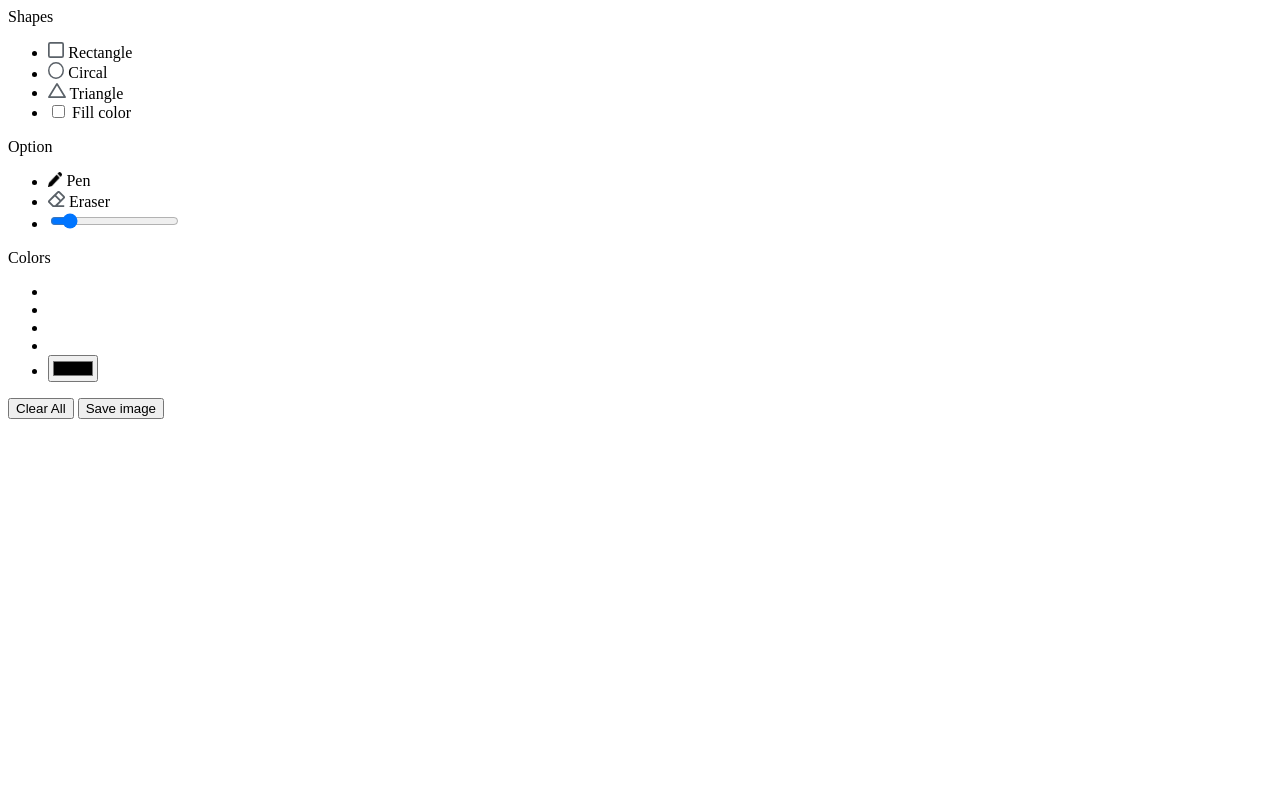
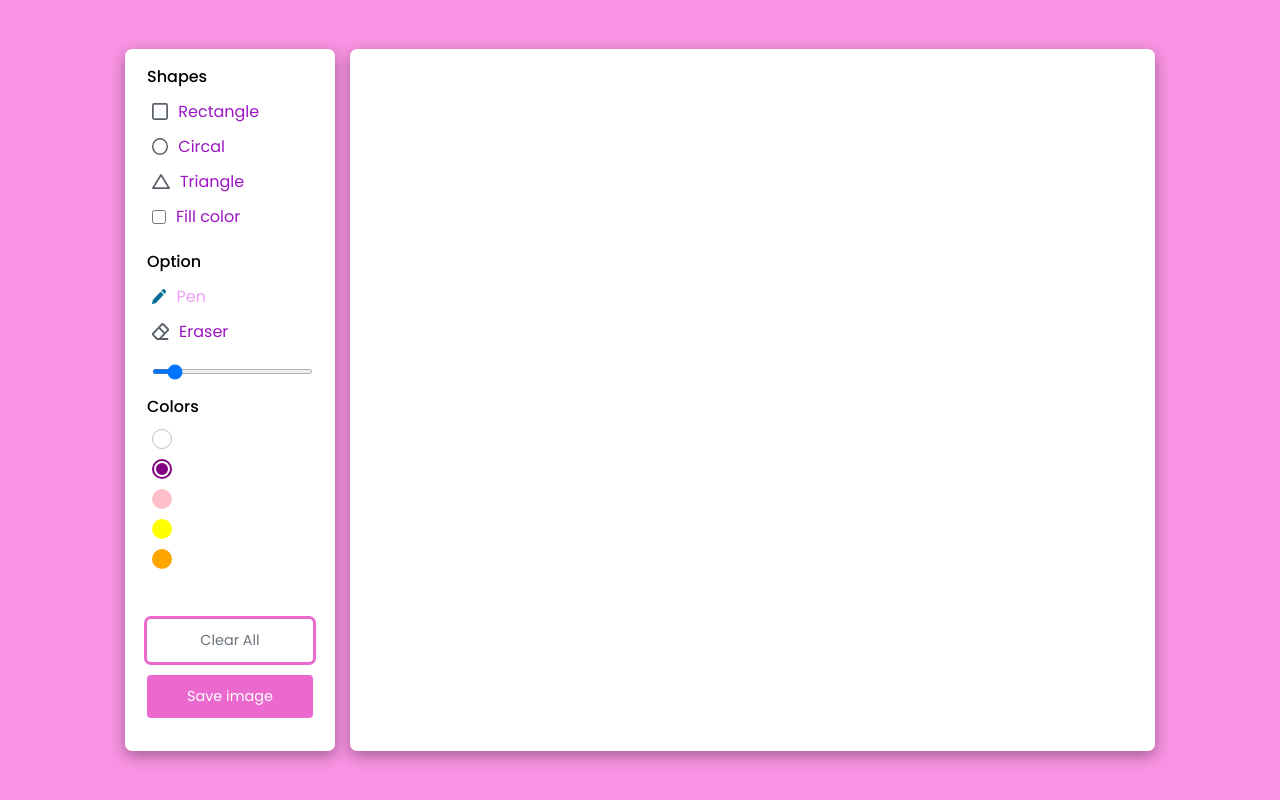
Before and after one commit to shamssar/Drawing-App, a plain HTML site: page index.html in a window 1280 px wide. Drawn offline with Linux system fonts and the light colour scheme.

Commit message:
finish styling

```diff
--- a/index.html
+++ b/index.html
@@ -59,6 +59,7 @@
                     <li class="option selected"></li>
                     <li class="option"></li>
                     <li class="option"></li>
+                    <li class="option"></li>
                     <li class="option">
                         <input type="color" id="color-picker" value="#0000">
                     </li>
--- a/style.css
+++ b/style.css
@@ -0,0 +1,148 @@
+@import url('https://fonts.googleapis.com/css2?family=Poppins:wght@400;500;600&display=swap');
+*{
+  margin: 0;
+  padding: 0;
+  box-sizing: border-box;
+  font-family: 'Poppins', sans-serif;
+}
+body{
+    display: flex;
+    align-items: center;
+    justify-content: center;
+    min-height: 100vh;
+    background: #f987e0e4;
+}
+.container{
+    display: flex;
+    width: 100%;
+    gap: 15px;
+    padding: 10px;
+    max-width: 1050px;
+}
+section {
+    background: #fff;
+    border-radius: 7px;
+    box-shadow: rgb(0,0,0,0.35) 0px 5px 15px;
+}
+.tools-board{
+    width: 210px;
+    padding: 15px 22px 0;
+}
+.tools-board .row{
+    margin-bottom: 20px;
+  }
+  .row .options{
+list-style: none;
+margin: 10px 0 0 5px;
+  }
+  .row .options .option{
+    display: flex;
+    cursor: pointer;
+    align-items: center;
+    margin-bottom: 10px;
+  }
+  .option:is(:hover, .active) img{
+    filter: invert(17%) sepia(90%) saturate(3000%) hue-rotate(900deg) brightness(100%) contrast(100%);
+  }
+  .option :where(span, label){
+    color: #9d15c3;
+    cursor: pointer;
+    padding-left: 10px;
+  }
+  .option:is(:hover, .active) :where(span, label){
+    color: #db14ed69;
+  }
+  .option #fill-color{
+    cursor: pointer;
+    height: 14px;
+    width: 14px;
+  }
+  #fill-color:checked ~ label{
+  color: #db14ed69;
+}
+.option #size-slider{
+    width: 100%;
+    height: 5px;
+    margin-top: 15px;
+}
+.colors .option{
+    display: flex;
+    justify-content: space-between;
+}
+.colors .option{
+    height: 20px;
+    width: 20px;
+    border-radius: 50%;
+    margin-top: 3px;
+    position: relative;
+  }
+  .colors .option:nth-child(1){
+    background-color: #fff;
+    border: 1px solid #bfbfbf;
+
+  }
+  .colors .option:nth-child(2){
+    background-color: purple;
+
+  }
+  .colors .option:nth-child(3){
+    background-color: pink;
+  }
+  .colors .option:nth-child(4){
+    background-color: yellow;
+  }
+  .colors .option:nth-child(5){
+    background-color:orange;
+  }
+  .colors .option.selected::before{
+    position: absolute;
+    content: "";
+    top: 50%;
+    left: 50%;
+    height: 12px;
+    width: 12px;
+    background: inherit;
+    border-radius: inherit;
+    border: 2px solid #fff;
+    transform: translate(-50%, -50%);
+  }
+  .colors .option:first-child.option.selected::before{
+    border: #ccc;
+  }
+  .option #color-picker{
+    opacity: 0;
+    cursor: pointer;
+  }
+  .buttons button{
+    width: 100%;
+    color: #fff;
+    border: none;
+    outline: none;
+    padding: 11px 0 ;
+    font-size: 0.9rem;
+    margin-bottom: 13px;
+    background: none;
+    border-radius: 4px;
+    cursor: pointer;
+  }
+  .buttons .clear-canvas{
+    color: #6C757D;
+    box-shadow: #eb68cf 0px 0px 0px 3px;
+    transition: all 0.3s ease;
+  }
+  .clear-canvas:hover{
+    color: #eb68cf;
+    background: white;
+  }
+  .buttons .save-img{
+    background: #eb68cf;
+    border: white;
+  }
+  .drawing-board{
+    flex: 1;
+    overflow: hidden;
+  }
+  .drawing-board canvas{
+    width: 100%;
+    height: 100%;
+  }
```
